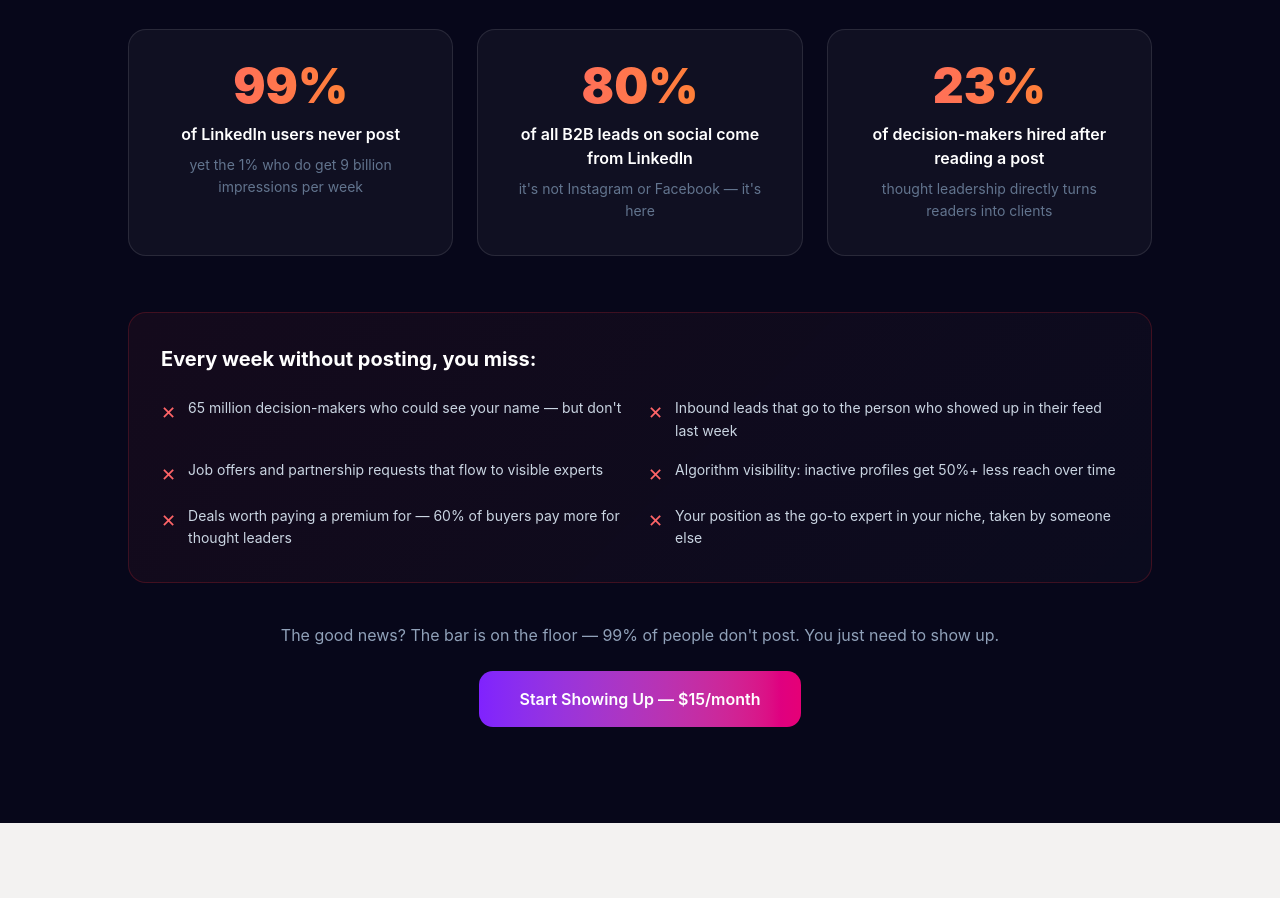
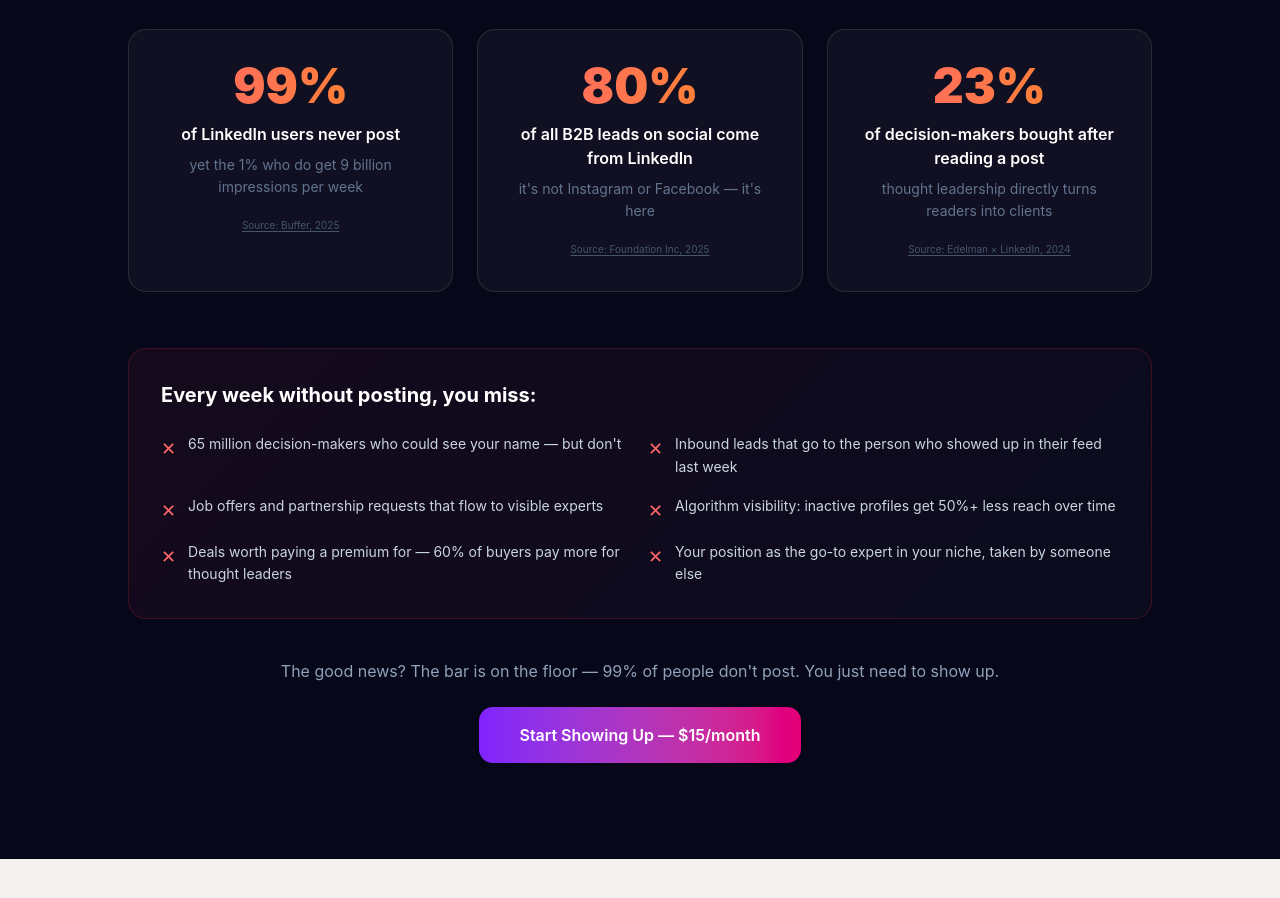
Before and after one commit to KirylSidarchuk/itgrows, a Next.js app: page / in a window 1280 px wide. Shown: the part 1240-2138 px from the top of the page. Built offline with nearby package versions, Linux system fonts and the light colour scheme.

Commit message:
fix: login redirects to /cabinet by default; add stat source links to FOMO section

```diff
--- a/app/login/page.tsx
+++ b/app/login/page.tsx
@@ -11,6 +11,7 @@
   const verified = searchParams.get("verified")
   const resetDone = searchParams.get("reset")
   const errorParam = searchParams.get("error")
+  const callbackUrl = searchParams.get("callbackUrl") ?? "/cabinet"
   const [email, setEmail] = useState("")
   const [password, setPassword] = useState("")
   const [error, setError] = useState("")
@@ -29,7 +30,7 @@
       if (res?.error) {
         setError("Invalid email or password")
       } else {
-        router.push("/business/dashboard")
+        router.push(callbackUrl)
       }
     } catch {
       setError("Something went wrong")
--- a/app/page.tsx
+++ b/app/page.tsx
@@ -213,14 +213,17 @@
           {/* Big stats */}
           <div className="grid md:grid-cols-3 gap-6 mb-14">
             {[
-              { number: "99%", label: "of LinkedIn users never post", sub: "yet the 1% who do get 9 billion impressions per week" },
-              { number: "80%", label: "of all B2B leads on social come from LinkedIn", sub: "it's not Instagram or Facebook — it's here" },
-              { number: "23%", label: "of decision-makers hired after reading a post", sub: "thought leadership directly turns readers into clients" },
+              { number: "99%", label: "of LinkedIn users never post", sub: "yet the 1% who do get 9 billion impressions per week", source: "Buffer, 2025", sourceUrl: "https://buffer.com/resources/linkedin-statistics/" },
+              { number: "80%", label: "of all B2B leads on social come from LinkedIn", sub: "it's not Instagram or Facebook — it's here", source: "Foundation Inc, 2025", sourceUrl: "https://foundationinc.co/lab/b2b-marketing-linkedin-stats/" },
+              { number: "23%", label: "of decision-makers bought after reading a post", sub: "thought leadership directly turns readers into clients", source: "Edelman × LinkedIn, 2024", sourceUrl: "https://www.edelman.com/expertise/Business-Marketing/2024-b2b-thought-leadership-report" },
             ].map((s, i) => (
               <div key={i} className="rounded-2xl p-8 border border-white/10 text-center" style={{ background: "rgba(255,255,255,0.04)" }}>
                 <div className="text-5xl font-black bg-gradient-to-r from-red-400 to-orange-400 bg-clip-text text-transparent mb-3">{s.number}</div>
                 <div className="text-white font-semibold text-base mb-2">{s.label}</div>
-                <div className="text-slate-500 text-sm leading-relaxed">{s.sub}</div>
+                <div className="text-slate-500 text-sm leading-relaxed mb-3">{s.sub}</div>
+                <a href={s.sourceUrl} target="_blank" rel="noopener noreferrer" className="text-[10px] text-slate-600 hover:text-slate-400 underline underline-offset-2 transition-colors">
+                  Source: {s.source}
+                </a>
               </div>
             ))}
           </div>
```
